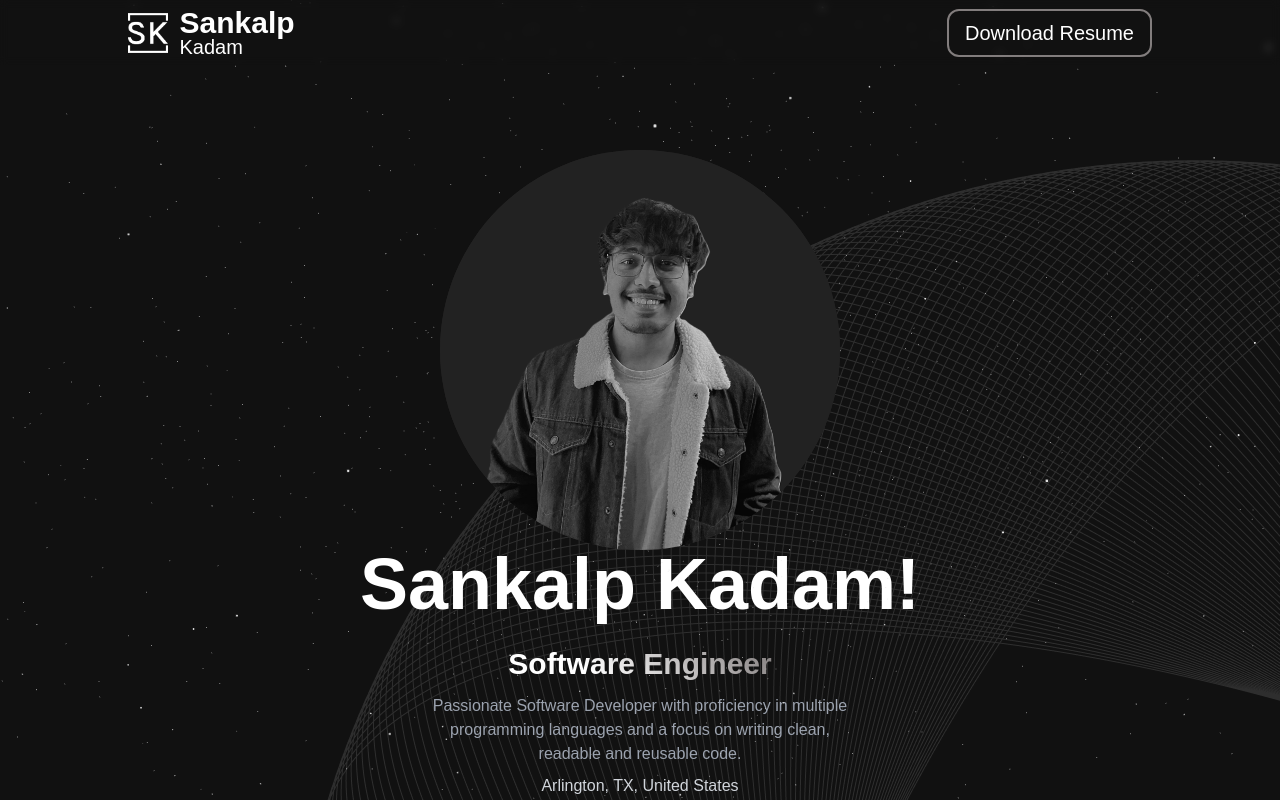
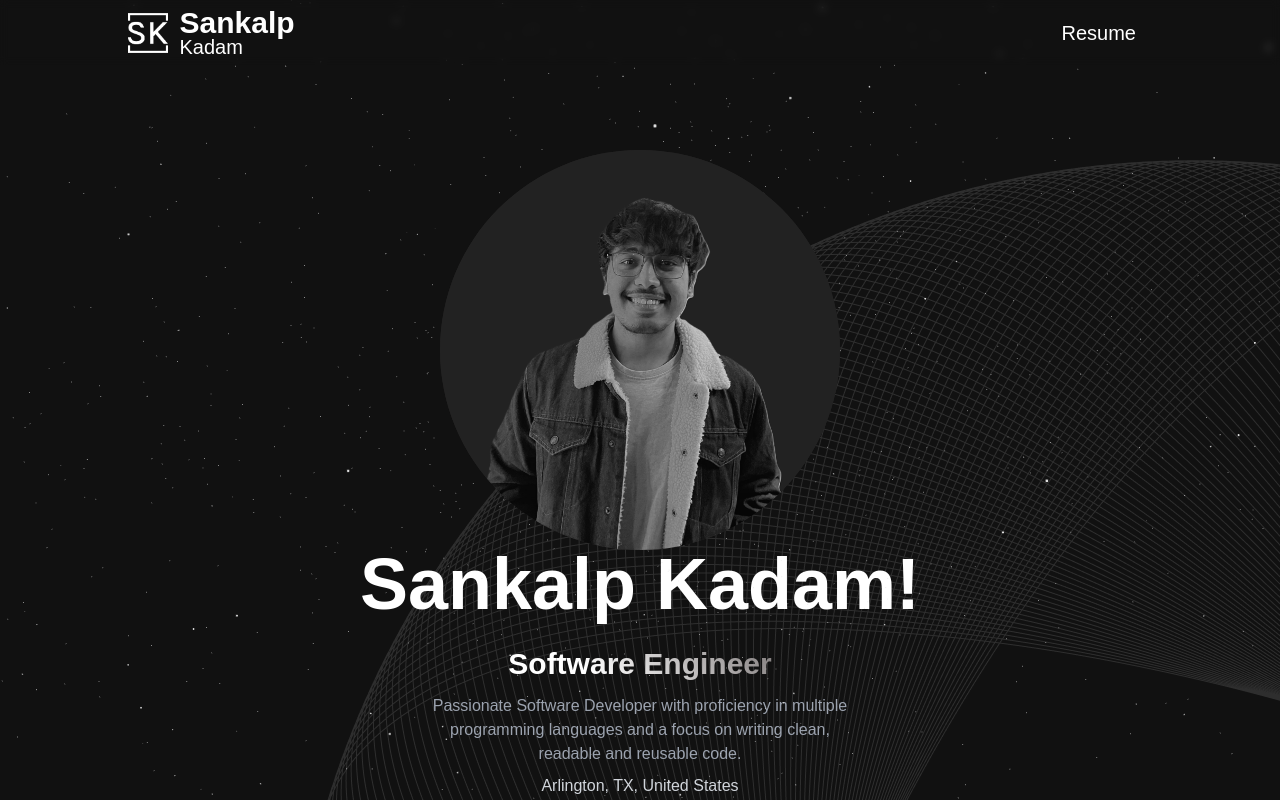
Before and after one commit to SankalpKadam/portfolio, a React (Create React App) app: page / in a window 1280 px wide. Shown: the top 800 px of the page. Built offline with nearby package versions, Linux system fonts and the light colour scheme.

Commit message:
Update Navbar.jsx

```diff
--- a/src/Navbar/Navbar.jsx
+++ b/src/Navbar/Navbar.jsx
@@ -29,28 +29,27 @@ const Navbar = () => {
         pr-3
         '/>
         <div>
-        <p className='lg:text-3xl
+          <p className='lg:text-3xl
         md:text-2xl
         text-xl
         font-bold
         text-white'>Sankalp</p>
-        <p className='lg:text-xl
+          <p className='lg:text-xl
         md:text-lg
         text-md
         text-white
-        border-x-gray-400
         -mt-2'>Kadam</p>
         </div>
       </div>
-      <div className='border-2
-      border-navbarColor
+      <div className='//border-2
+      //border-navbarColor
       rounded-xl
       px-4
       py-2
       lg:text-xl
       text-sm
       '>
-        Download Resume
+        Resume
       </div>
     </div>
   )
```
